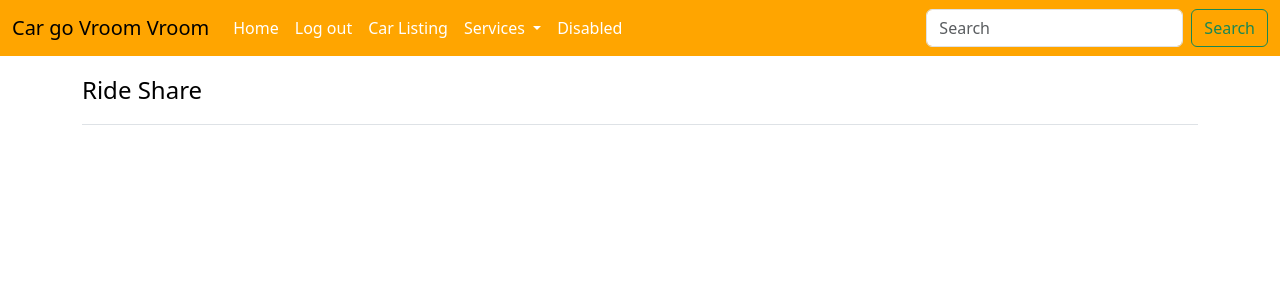
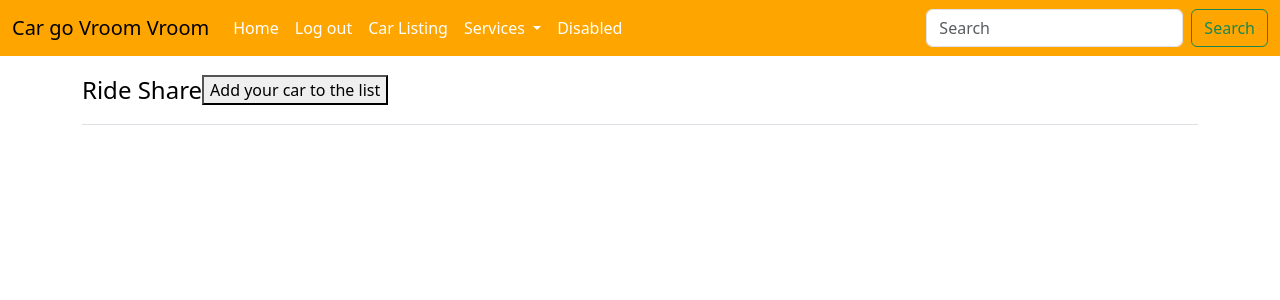
Before and after one commit to AlveIbrahim/370-project, a Django app: page /rs in a window 1280 px wide. Shown: the top 300 px of the page. Run offline with Django 4.2, Linux system fonts and the light colour scheme; a user stored in the database is signed in.

Commit message:
rudimentary button added to rideshare

```diff
--- a/core/templates/rideshare.html
+++ b/core/templates/rideshare.html
@@ -65,11 +65,12 @@
         <header>
           <div class="d-flex flex-column flex-md-row align-items-center pb-3 mb-4 border-bottom">
             <a href="/" class="d-flex align-items-center link-body-emphasis text-decoration-none">
-
               <span class="fs-4" >Ride Share</span>
             </a>
-
-
+            {% comment %}
+            here is the button to take you to the ride share car listing form, make this look nice Isfar
+            {% endcomment %}
+            <button onclick="location.href='share_form'" id="share_form">Add your car to the list</button>
           </div>
 
 
```
Also changed, not shown: core/db.sqlite3.
